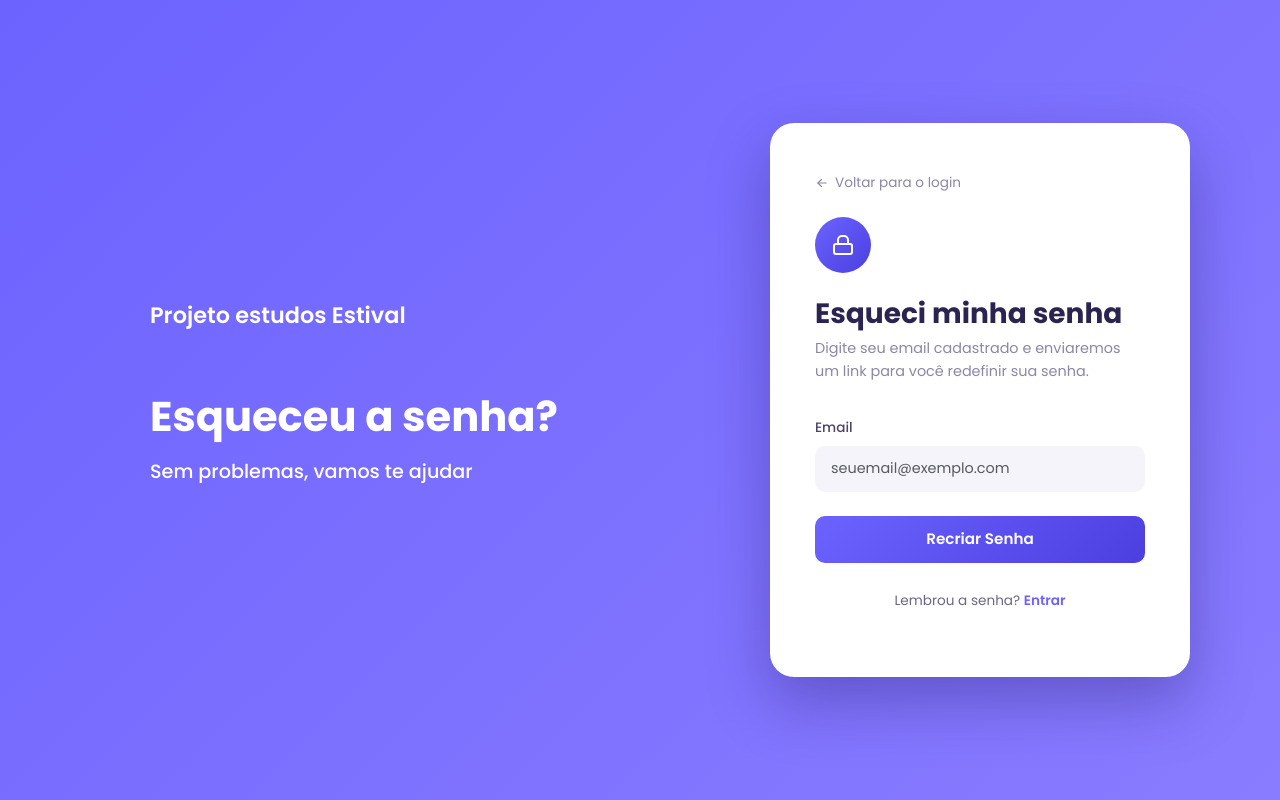
After one commit to FelipeEstival/Projeto_Login_Django, a Django app: page /esqueci_minha_senha/ in a window 1280 px wide. The commit adds this page. Run offline with Django 5.2, Linux system fonts and the light colour scheme; data comes from the database, SQL or seed files in the repository; both versions use the stored data as it was after the commit; some libraries are stand-ins or nearby versions.

Commit message:
troca de senha implementada

```diff
--- a/myproject/myapp/urls.py
+++ b/myproject/myapp/urls.py
@@ -7,4 +7,7 @@ urlpatterns = [
     path('cadastro/', views.cadastro, name="cadastro"),
     path('screen/', views.screen, name="screen"),
     path('logout/', views.logout, name="logout"),
+    path('esqueci_minha_senha/', views.esqueci_minha_senha, name = "esqueci_senha"),
+    path('recriar_senha/', views.recriar_senha, name = "recriar_senha"),
+
 ]
--- a/myproject/myapp/views.py
+++ b/myproject/myapp/views.py
@@ -80,3 +80,35 @@ def screen(request):
 def logout(request):
     request.session.flush()
     return redirect("login")
+
+def esqueci_minha_senha(request):
+    email_digitado = request.POST.get("email")
+    usuario = Person.objects.filter(email = email_digitado).first()
+
+    if request.method == "POST":
+        if usuario:
+                request.session["usuario_id"] = usuario.id
+                return redirect('recriar_senha')
+        else:
+            messages.error(request, "Email não encontrado, tente novamente")
+            return render(request, 'esqueci_senha.html')
+
+    return render(request, 'esqueci_senha.html')
+
+def recriar_senha(request):
+    usuario_id = request.session.get("usuario_id")
+    usuario = Person.objects.filter(id=usuario_id).first()
+
+    if usuario:
+        if request.method == "POST":
+                nova_senha = request.POST.get("nova_senha")
+                confirmar_senha = request.POST.get("confirmar_senha")
+
+                if nova_senha == confirmar_senha:
+                        usuario.password = make_password(nova_senha)
+                        usuario.save()
+                        messages.success(request, "Senha cadastrada com sucesso.")
+                else:
+                    messages.error(request, "Senha não compatível")
+
+    return render(request, 'recriar_senha.html')
--- /dev/null
+++ b/myproject/templates/esqueci_senha.html
@@ -0,0 +1,305 @@
+<!DOCTYPE html>
+<html lang="pt-br">
+
+<head>
+  <meta charset="UTF-8">
+  <meta name="viewport" content="width=device-width, initial-scale=1.0">
+  <title>Esqueci minha senha</title>
+  <link href="https://cdnjs.cloudflare.com/ajax/libs/bootstrap/5.3.3/css/bootstrap.min.css" rel="stylesheet">
+  <link href="https://fonts.googleapis.com/css2?family=Poppins:wght@400;500;600;700&display=swap" rel="stylesheet">
+  <style>
+    :root {
+      --brand-start: #6C63FF;
+      --brand-end: #8A7CFF;
+      --brand-dark: #4B3FE0;
+    }
+
+    * {
+      font-family: 'Poppins', sans-serif;
+    }
+
+    body {
+      min-height: 100vh;
+      background: linear-gradient(135deg, var(--brand-start), var(--brand-end));
+      display: flex;
+      align-items: center;
+      justify-content: center;
+      padding: 40px 20px;
+    }
+
+    .login-wrapper {
+      width: 100%;
+      max-width: 1100px;
+      min-height: 620px;
+      position: relative;
+      display: flex;
+      align-items: center;
+    }
+
+    .left-side {
+      flex: 1;
+      color: #fff;
+      padding: 40px 60px;
+    }
+
+    .brand {
+      display: flex;
+      align-items: center;
+      gap: 12px;
+      margin-bottom: 60px;
+    }
+
+    .brand-icon {
+      width: 42px;
+      height: 42px;
+      border: 2px solid #fff;
+      border-radius: 10px;
+      display: flex;
+      align-items: center;
+      justify-content: center;
+    }
+
+    .brand-name {
+      font-size: 1.4rem;
+      font-weight: 600;
+    }
+
+    .left-side h1 {
+      font-weight: 700;
+      font-size: 2.6rem;
+      margin-bottom: 18px;
+    }
+
+    .left-side h2 {
+      font-weight: 500;
+      font-size: 1.2rem;
+      margin-bottom: 18px;
+    }
+
+    .left-side p {
+      font-size: 0.95rem;
+      opacity: 0.85;
+      max-width: 380px;
+      line-height: 1.6;
+    }
+
+    /* Card central */
+    .login-card {
+      background: #fff;
+      border-radius: 24px;
+      padding: 50px 45px;
+      box-shadow: 0 25px 60px rgba(38, 27, 105, 0.35);
+      width: 100%;
+      max-width: 420px;
+      margin-left: auto;
+    }
+
+    .back-link {
+      display: inline-flex;
+      align-items: center;
+      gap: 6px;
+      font-size: 0.85rem;
+      color: #8b87a3;
+      text-decoration: none;
+      margin-bottom: 24px;
+    }
+
+    .back-link:hover {
+      color: var(--brand-start);
+    }
+
+    .icon-circle {
+      width: 56px;
+      height: 56px;
+      border-radius: 50%;
+      background: linear-gradient(135deg, var(--brand-start), var(--brand-dark));
+      display: flex;
+      align-items: center;
+      justify-content: center;
+      margin-bottom: 24px;
+    }
+
+    .login-card h3 {
+      font-weight: 700;
+      color: #2b2450;
+      margin-bottom: 6px;
+    }
+
+    .login-card .subtitle {
+      color: #8b87a3;
+      font-size: 0.9rem;
+      margin-bottom: 32px;
+      line-height: 1.6;
+    }
+
+    .form-label {
+      font-size: 0.85rem;
+      color: #4b4368;
+      font-weight: 500;
+    }
+
+    .form-control {
+      background-color: #f5f4fb;
+      border: none;
+      border-radius: 10px;
+      padding: 12px 16px;
+      font-size: 0.9rem;
+      margin-bottom: 18px;
+    }
+
+    .form-control:focus {
+      background-color: #f0eefc;
+      box-shadow: 0 0 0 3px rgba(108, 99, 255, 0.2);
+    }
+
+    .btn-login {
+      background: linear-gradient(135deg, var(--brand-start), var(--brand-dark));
+      border: none;
+      border-radius: 10px;
+      padding: 12px;
+      font-weight: 600;
+      font-size: 0.95rem;
+      color: #fff;
+      width: 100%;
+      transition: opacity 0.2s ease;
+      margin-top: 6px;
+    }
+
+    .btn-login:hover {
+      opacity: 0.9;
+      color: #fff;
+    }
+
+    .signup-text {
+      text-align: center;
+      font-size: 0.85rem;
+      color: #6b6685;
+      margin-top: 28px;
+    }
+
+    .signup-text a {
+      color: var(--brand-start);
+      font-weight: 600;
+      text-decoration: none;
+    }
+
+    .signup-text a:hover {
+      text-decoration: underline;
+    }
+
+    /* Mensagens do Django */
+    .messages-wrapper {
+      margin-bottom: 18px;
+    }
+
+    .alert-custom {
+      padding: 12px 16px;
+      border-radius: 10px;
+      font-size: 0.85rem;
+      font-weight: 500;
+      margin-bottom: 10px;
+      border: 1px solid transparent;
+    }
+
+    .alert-custom.alert-success {
+      background-color: #eafaf0;
+      color: #1e9e5e;
+      border-color: #b7ebce;
+    }
+
+    .alert-custom.alert-error,
+    .alert-custom.alert-danger {
+      background-color: #fdeeee;
+      color: #d9463f;
+      border-color: #f7c6c4;
+    }
+
+    @media (max-width: 900px) {
+      .login-wrapper {
+        flex-direction: column;
+      }
+
+      .left-side {
+        padding: 20px;
+        text-align: center;
+      }
+
+      .brand {
+        justify-content: center;
+      }
+
+      .left-side p {
+        margin: 0 auto;
+      }
+
+      .login-card {
+        margin: 30px auto 0 auto;
+      }
+    }
+  </style>
+</head>
+
+<body>
+
+  <div class="login-wrapper">
+
+    <div class="left-side">
+      <div class="brand">
+        <span class="brand-name">Projeto estudos Estival</span>
+      </div>
+
+      <h1>Esqueceu a senha?</h1>
+      <h2>Sem problemas, vamos te ajudar</h2>
+    </div>
+
+    <!-- Card central -->
+    <div class="login-card">
+      <a href="login.html" class="back-link">
+        <svg width="14" height="14" viewBox="0 0 24 24" fill="none" xmlns="http://www.w3.org/2000/svg">
+          <path d="M19 12H5" stroke="#8b87a3" stroke-width="2" stroke-linecap="round" />
+          <path d="M11 6L5 12L11 18" stroke="#8b87a3" stroke-width="2" stroke-linecap="round" stroke-linejoin="round" />
+        </svg>
+        Voltar para o login
+      </a>
+
+      <div class="icon-circle">
+        <svg width="24" height="24" viewBox="0 0 24 24" fill="none" xmlns="http://www.w3.org/2000/svg">
+          <rect x="3" y="11" width="18" height="10" rx="2" stroke="white" stroke-width="2" />
+          <path d="M7 11V7C7 4.79086 8.79086 3 11 3H13C15.2091 3 17 4.79086 17 7V11" stroke="white" stroke-width="2" />
+        </svg>
+      </div>
+
+      <h3>Esqueci minha senha</h3>
+      <p class="subtitle">
+        Digite seu email cadastrado e enviaremos um link para você redefinir sua senha.
+      </p>
+
+      {% if messages %}
+      <div class="messages-wrapper">
+        {% for message in messages %}
+        <div class="alert-custom alert-{{ message.tags }}">
+          {{ message }}
+        </div>
+        {% endfor %}
+      </div>
+      {% endif %}
+
+      <form method="POST" action="">
+        {% csrf_token %}
+
+        <label for="email" class="form-label">Email</label>
+        <input type="email" class="form-control" id="email" name="email" placeholder="seuemail@exemplo.com" required>
+
+        <button type="submit" class="btn btn-login">Recriar Senha</button>
+      </form>
+
+      <p class="signup-text">
+        Lembrou a senha? <a href="{% url 'login' %}">Entrar</a>
+      </p>
+    </div>
+
+  </div>
+
+</body>
+
+</html>
--- a/myproject/templates/login.html
+++ b/myproject/templates/login.html
@@ -266,7 +266,7 @@
           <input type="password" class="form-control" id="password" name="password" placeholder="Digite sua senha"
             required>
 
-          <a href="#" class="forgot-link">Esqueceu a senha?</a>
+          <a href="{% url 'esqueci_senha' %}" class="forgot-link">Esqueceu a senha?</a>
 
           <button type="submit" class="btn btn-login">Entrar</button>
           </form>
```
Also changed, not shown: myproject/templates/recriar_senha.html (added, +297 -0 lines), myproject/db.sqlite3, myproject/templates/2.html (added).
